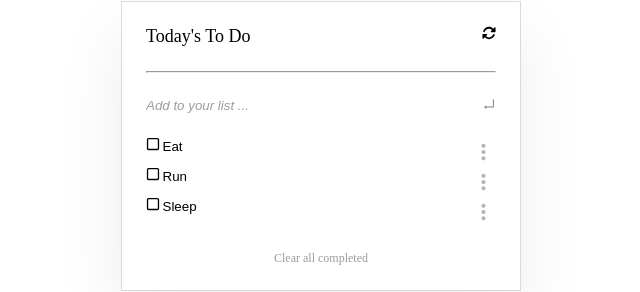
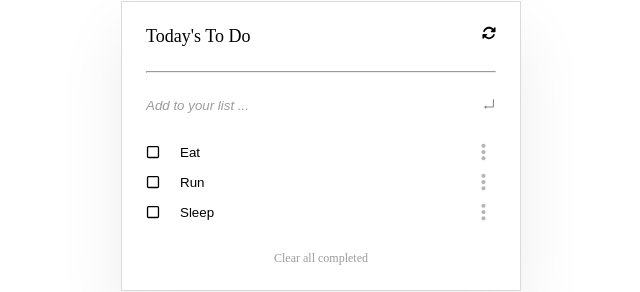
Before and after one commit to RoyJumah/To-Do-List, a website built with webpack: page src/index.html in a window 1280 px wide. Shown: the part 95-387 px from the top of the page, without its empty margins (319-959 px from the left). Built offline with nearby package versions, Linux system fonts and the light colour scheme.

Commit message:
Fix margin in list items section

```diff
--- a/src/index.js
+++ b/src/index.js
@@ -20,7 +20,7 @@ const todo = [
 const form = document.getElementById("form");
 const container = document.querySelector(".container");
 
-const displayToDo = () => {};
+const displayToDoList = () => {};
 const sortedTodo = todo.sort((prev, next) => prev.index - next.index);
 
 sortedTodo.forEach(({ description }) => {
@@ -28,7 +28,7 @@ sortedTodo.forEach(({ description }) => {
   listItem.className = "row";
   listItem.innerHTML = `
   <div class ="list">
-  <div>
+  <div class ="list-item">
   <svg class ="icon" xmlns="http://www.w3.org/2000/svg" viewBox="0 0 448 512"><!--! Font Awesome Pro 6.2.1 by @fontawesome - https://fontawesome.com License - https://fontawesome.com/license (Commercial License) Copyright 2022 Fonticons, Inc. --><path d="M384 32C419.3 32 448 60.65 448 96V416C448 451.3 419.3 480 384 480H64C28.65 480 0 451.3 0 416V96C0 60.65 28.65 32 64 32H384zM384 80H64C55.16 80 48 87.16 48 96V416C48 424.8 55.16 432 64 432H384C392.8 432 400 424.8 400 416V96C400 87.16 392.8 80 384 80z"/></svg>
   <input class="todo-item" type="text" value=${description} />
   </div>
@@ -52,4 +52,4 @@ sortedTodo.forEach(({ description }) => {
   form.appendChild(listItem);
 });
 
-container.addEventListener("load", displayToDo);
+container.addEventListener("load", displayToDoList);
--- a/src/style.css
+++ b/src/style.css
@@ -73,3 +73,9 @@ hr {
   display: flex;
   justify-content: space-between;
 }
+
+.list-item {
+  display: flex;
+  align-items: center;
+  gap: 2rem;
+}
```
